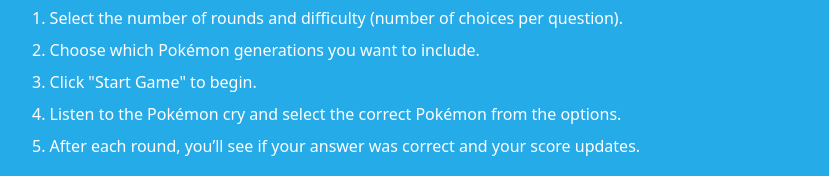
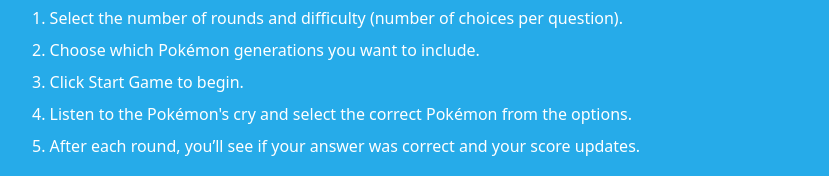
Before and after one commit to RAbeyrathna/pokemon-quiz, a Next.js app: page /faq in a window 1280 px wide. Shown: the part 306-482 px from the top of the page, without its empty margins (224-1053 px from the left). Built offline with nearby package versions, Linux system fonts and the light colour scheme.

Commit message:
fix: Fix unescaped characters

```diff
--- a/src/app/faq/page.tsx
+++ b/src/app/faq/page.tsx
@@ -17,9 +17,7 @@
             What is Pokémon Cry Quiz?
           </h2>
           <p>
-            Pokémon Cry Quiz is a fun game where you listen to a Pokémon&apos;s
-            cry and try to guess which Pokémon it is. Each correct guess earns
-            you points!
+            {`Pokémon Cry Quiz is a fun game where you listen to a Pokémon's cry and try to guess which Pokémon it is. Each correct guess earns you points!`}
           </p>
         </div>
 
@@ -31,14 +29,16 @@
               question).
             </li>
             <li>Choose which Pokémon generations you want to include.</li>
-            <li>Click &quot;Start Game&quot; to begin.</li>
+            <li>Click {"Start Game"} to begin.</li>
             <li>
-              Listen to the Pokémon cry and select the correct Pokémon from the
-              options.
+              {
+                "Listen to the Pokémon's cry and select the correct Pokémon from the options."
+              }
             </li>
             <li>
-              After each round, you’ll see if your answer was correct and your
-              score updates.
+              {
+                "After each round, you’ll see if your answer was correct and your score updates."
+              }
             </li>
           </ol>
         </div>
--- a/src/app/page.tsx
+++ b/src/app/page.tsx
@@ -10,7 +10,7 @@
     <div className="relative min-h-screen flex flex-col items-center justify-center p-8 sm:p-20 font-sans">
       <main className="flex flex-col items-center sm:items-start gap-8">
         <header className="font-mono text-3xl sm:text-5xl font-bold text-gray-900 dark:text-gray-100 text-center sm:text-left">
-          Who&apos;s that Pokémon?
+          {"Who's that Pokémon?"}
         </header>
         <p className="font-mono text-sm sm:text-lg text-gray-700 dark:text-gray-300 text-center sm:text-left">
           Try to become the very best!
```
